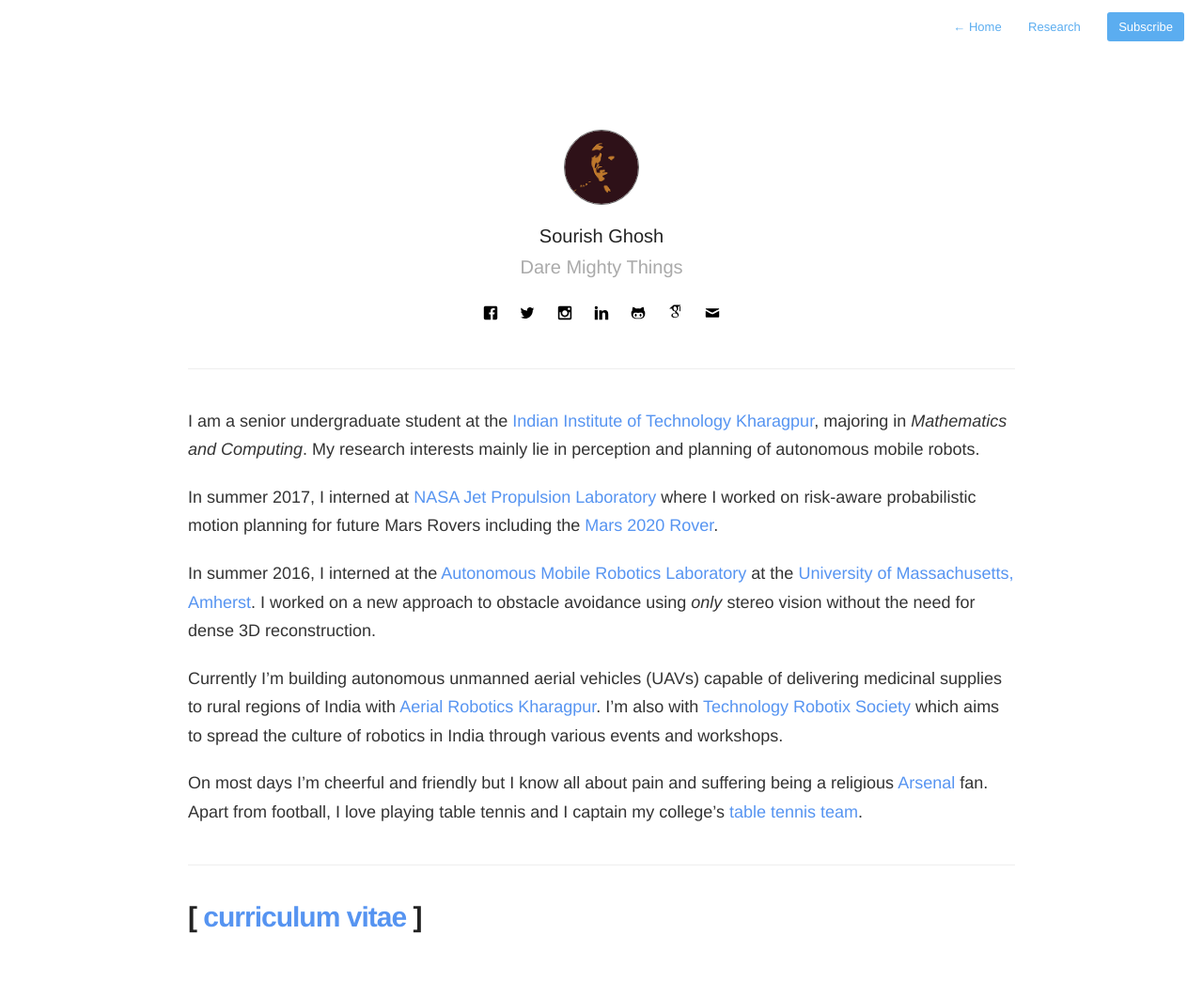
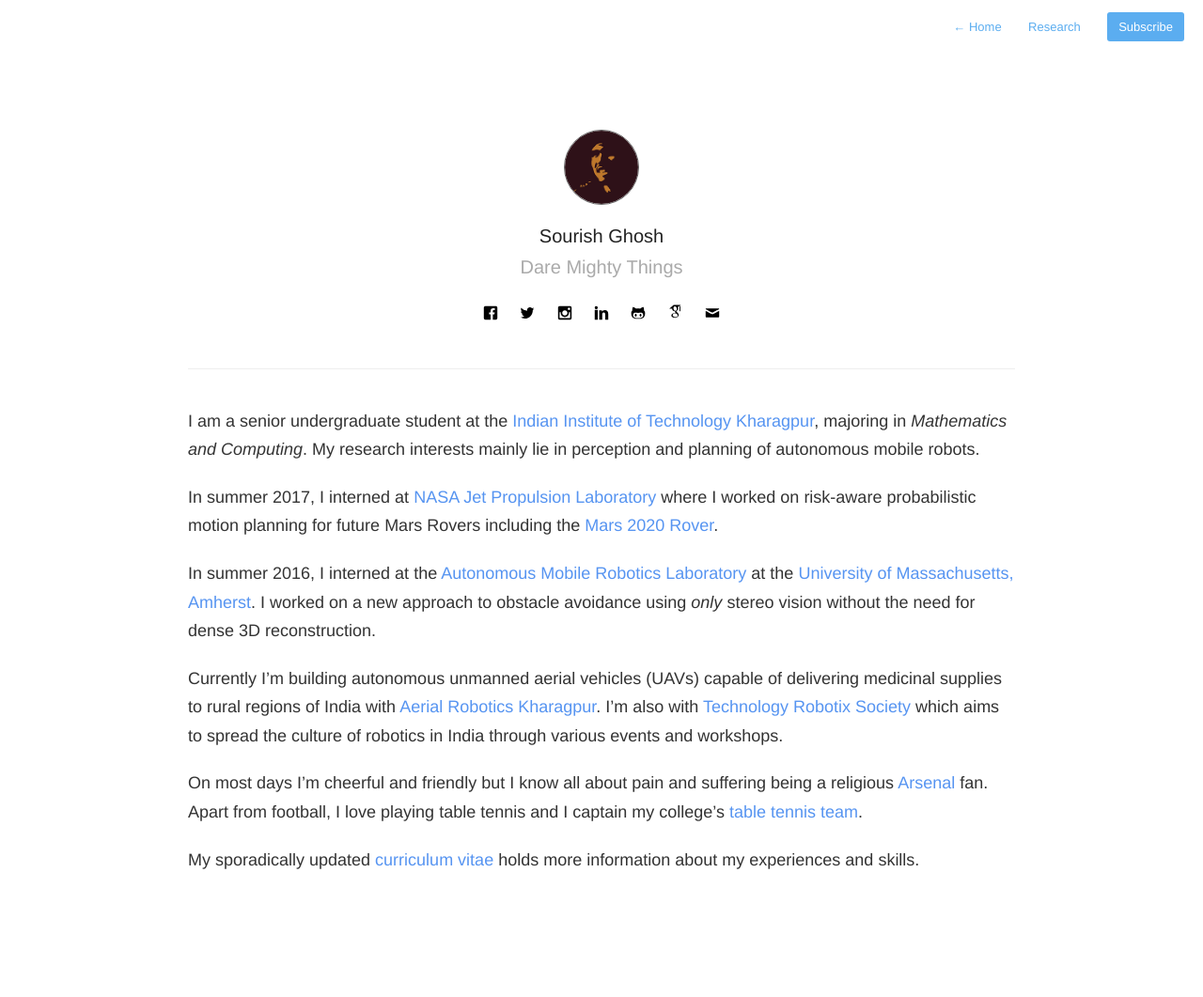
Before and after one commit to sourishg/sourishg.github.io, a Jekyll site: the page built from about.md, in a window 1280 px wide. Shown: the whole page at 94% size. Built offline with Jekyll 4.4.1, drawn with Linux system fonts in a browser that asks for light colours; nearby versions of some CDN libraries; after the commit the page ends 970 px from its top, so only the background shows below that.

Commit message:
update about section

```diff
--- a/about.md
+++ b/about.md
@@ -14,6 +14,4 @@ Currently I'm building autonomous unmanned aerial vehicles (UAVs) capable of del
 
 On most days I'm cheerful and friendly but I know all about pain and suffering being a religious [Arsenal](https://www.youtube.com/watch?v=1pZIcO06x6w){:target="_blank"} fan. Apart from football, I love playing table tennis and I captain my college's [table tennis team](https://wiki.metakgp.org/w/Table_Tennis){:target="_blank"}.
 
-<hr>
-# [ [curriculum vitae]({{ site.baseurl }}/cv.pdf) ]
-<br>
+My sporadically updated [curriculum vitae]({{ site.baseurl }}/cv.pdf) holds more information about my experiences and skills.
```
